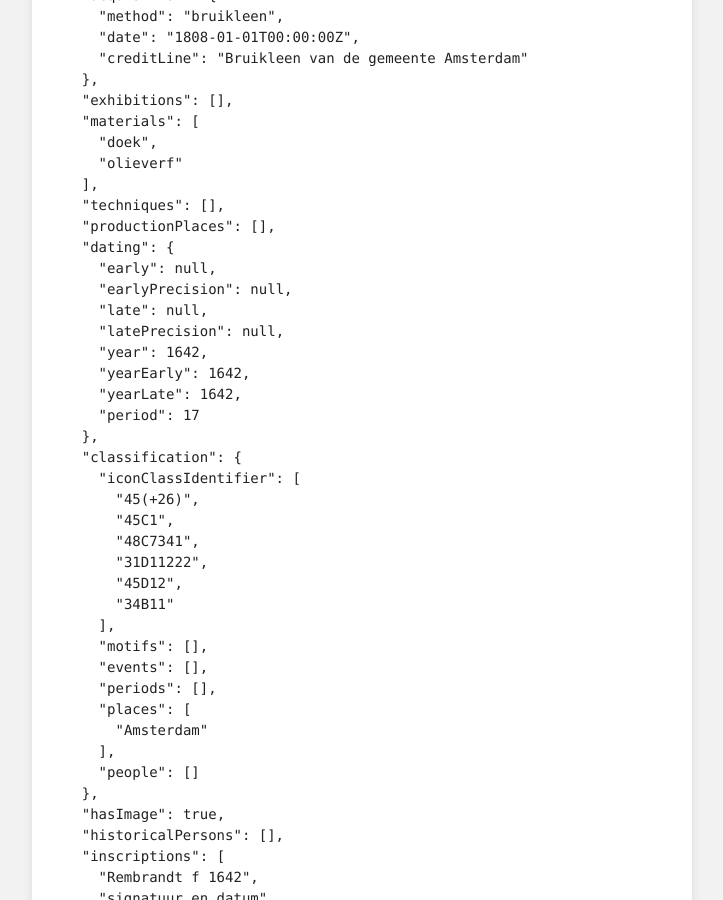
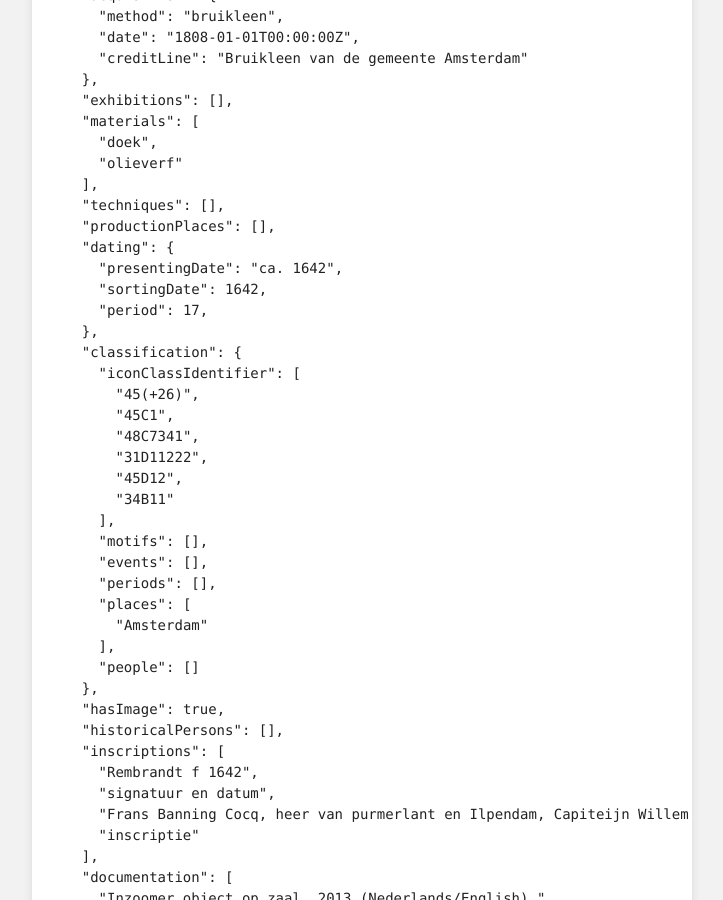
Before and after one commit to Rijksmuseum/rijksmuseum.github.io, a Jekyll site: the page built from index.md, in a window 1280 px wide and 900 px high, scrolled down 7300 px. Shown: the whole window, without its empty margins (288-1011 px from the left). Built offline with Jekyll 4.4.1, drawn with Linux system fonts in a browser that asks for light colours; Markdown is read by kramdown in place of the engine named in the settings.

Commit message:
Format of dating has changed
Instead of outputting the raw data, we now output a `presentingDate` and a `sortingDate` so clients don't have to write that logic.

```diff
--- a/index.md
+++ b/index.md
@@ -410,14 +410,9 @@ https://www.rijksmuseum.nl/api/nl/collection/sk-c-5?key=fakekey&format=json
     "techniques": [],
     "productionPlaces": [],
     "dating": {
-      "early": null,
-      "earlyPrecision": null,
-      "late": null,
-      "latePrecision": null,
-      "year": 1642,
-      "yearEarly": 1642,
-      "yearLate": 1642,
-      "period": 17
+      "presentingDate": "ca. 1642",
+      "sortingDate": 1642,
+      "period": 17,
     },
     "classification": {
       "iconClassIdentifier": [
```
